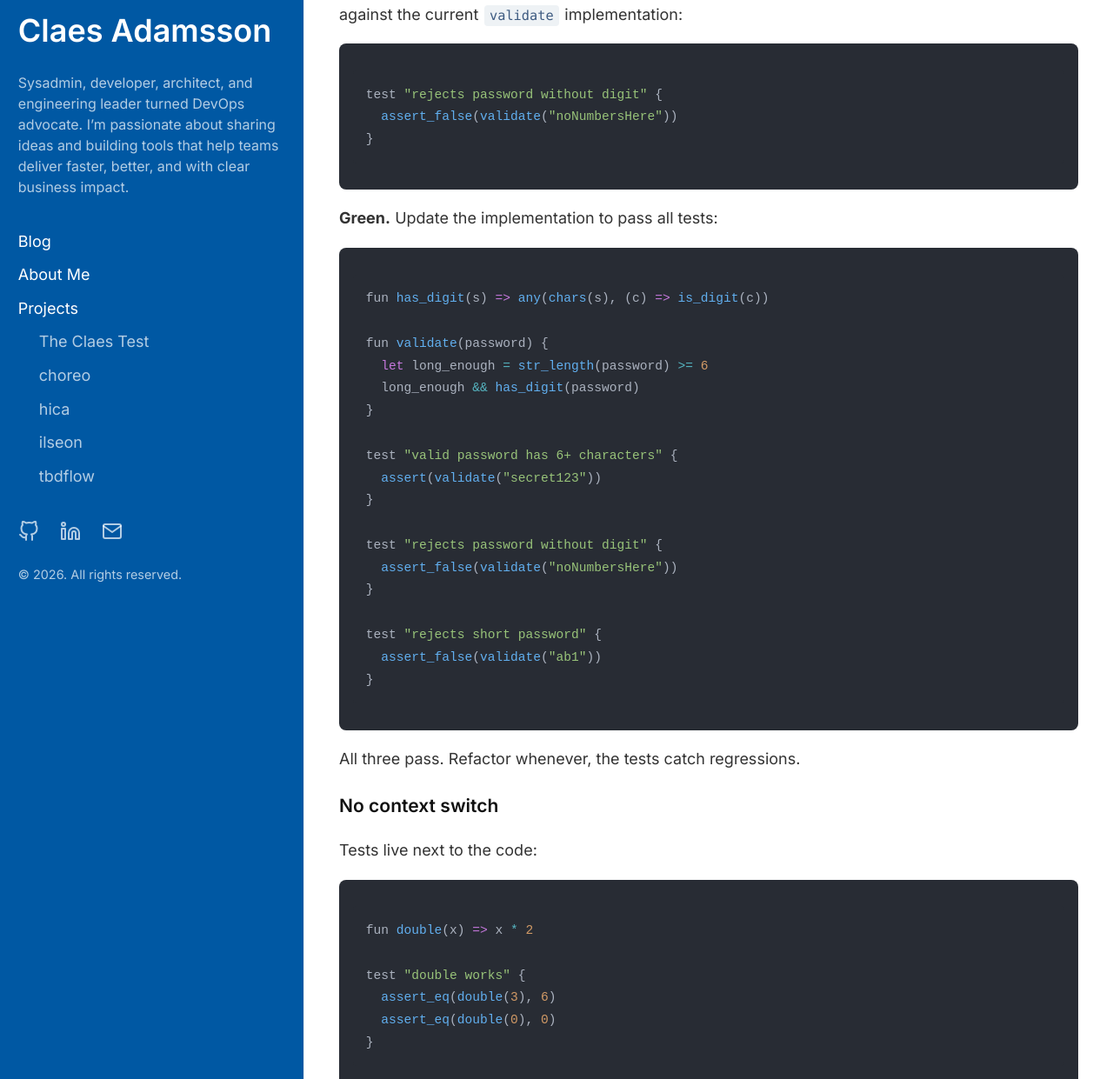
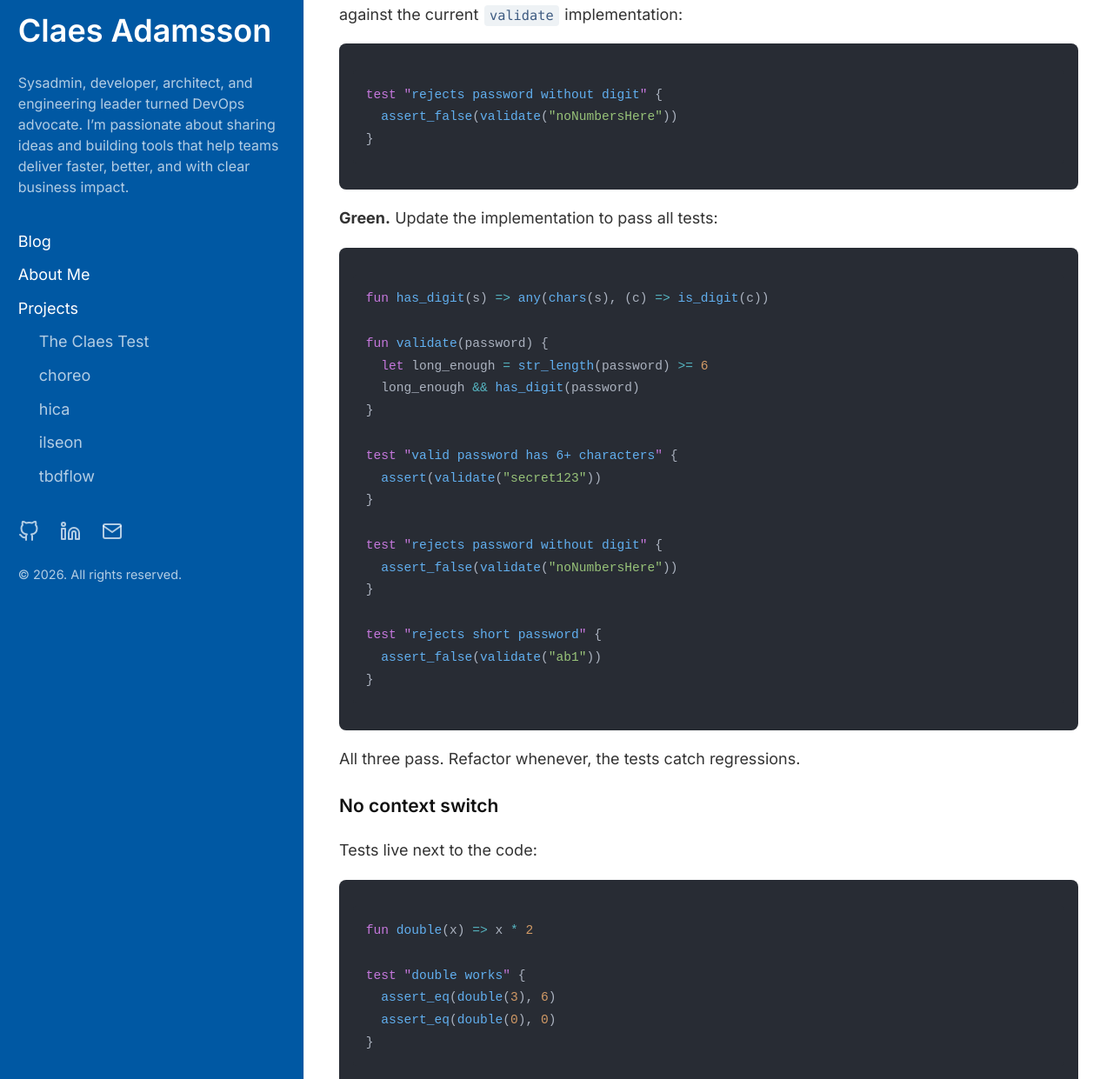
Before and after one commit to cladam/cladam.github.io, a Jekyll site: the page built from _posts/2026-05-20-tdd-hica.md, in a window 1280 px wide and 1400 px high, scrolled down 2025 px, cut to the strip 159-1400 px from the top of the window. Shown: the whole strip at 87% size. Built offline with Jekyll 4.4.1, drawn with Linux system fonts in a browser that asks for light colours; comment, search, counter and statistics services are not loaded; some of the changed lines change nothing that is shown; some of the changed text lies outside the part shown.

Commit message:
feat: add plugin for hica code syntax and update blog post
Intent Log:
- Pre-sync safety snapshot

````diff
--- /dev/null
+++ b/_plugins/hica_lexer.rb
@@ -0,0 +1,120 @@
+require 'rouge'
+
+module Rouge
+  module Lexers
+    class Hica < Rouge::RegexLexer
+      title "hica"
+      desc "The hica programming language (hica.dev)"
+      tag 'hica'
+      filenames '*.hc'
+      mimetypes 'text/x-hica'
+
+      KEYWORD_CONTROL = %w(
+        if else match for in while loop repeat break continue return
+      ).freeze
+
+      KEYWORD_DECLARATION = %w(
+        fun let var struct type extern
+      ).freeze
+
+      KEYWORD_IMPORT = %w(
+        import from pub
+      ).freeze
+
+      KEYWORD_TEST = %w(
+        test
+      ).freeze
+
+      BUILTIN_CONSTANTS = %w(
+        true false None
+      ).freeze
+
+      BUILTIN_CONSTRUCTORS = %w(
+        Some Ok Err
+      ).freeze
+
+      BUILTIN_TYPES = %w(
+        int float bool string char list maybe result
+      ).freeze
+
+      state :root do
+        # Line comments
+        rule %r(//.*$), Comment::Single
+
+        # Whitespace
+        rule %r/\s+/, Text::Whitespace
+
+        # Test block with string name
+        rule %r/\b(test)\s+"/, Keyword, :test_name
+
+        # Keywords
+        rule %r/\b(#{KEYWORD_CONTROL.join('|')})\b/, Keyword
+        rule %r/\b(#{KEYWORD_DECLARATION.join('|')})\b/, Keyword::Declaration
+        rule %r/\b(#{KEYWORD_IMPORT.join('|')})\b/, Keyword::Namespace
+
+        # Built-in constants
+        rule %r/\b(#{BUILTIN_CONSTANTS.join('|')})\b/, Keyword::Constant
+
+        # Built-in types
+        rule %r/\b(#{BUILTIN_TYPES.join('|')})\b/, Keyword::Type
+
+        # Built-in constructors
+        rule %r/\b(#{BUILTIN_CONSTRUCTORS.join('|')})\b/, Name::Builtin
+
+        # User-defined PascalCase constructors / type names
+        rule %r/\b[A-Z][a-zA-Z0-9_]*\b/, Name::Class
+
+        # Function declaration: fun name
+        rule %r/(?<=\bfun\s)[a-z_][a-zA-Z0-9_]*/, Name::Function
+
+        # Function call: name(
+        rule %r/\b([a-z_][a-zA-Z0-9_]*)(\s*\()/ do
+          groups Name::Function, Punctuation
+        end
+
+        # Numbers
+        rule %r/\b0[xX][0-9a-fA-F_]+\b/, Num::Hex
+        rule %r/\b0[bB][01_]+\b/, Num::Bin
+        rule %r/\b[0-9][0-9_]*\.[0-9][0-9_]*\b/, Num::Float
+        rule %r/\b[0-9][0-9_]*\b/, Num::Integer
+
+        # Strings
+        rule %r/"/, Str::Double, :string
+
+        # Char literals
+        rule %r/'[^']'/, Str::Char
+
+        # Multi-char operators
+        rule %r/\.\.\./, Operator
+        rule %r/\.\.=/, Operator
+        rule %r/\.\./,  Operator
+        rule %r/\|>/,   Operator
+        rule %r/=>/,    Operator
+        rule %r/->/,    Operator
+        rule %r/==|!=|<=|>=/, Operator
+        rule %r/&&|\|\|/, Operator
+
+        # Single-char operators
+        rule %r/[+\-*\/%=<>!?|]/, Operator
+
+        # Punctuation
+        rule %r/[{}()\[\],;:.]/, Punctuation
+
+        # Identifiers
+        rule %r/[a-z_][a-zA-Z0-9_]*/, Name
+      end
+
+      state :string do
+        rule %r/"/, Str::Double, :pop!
+        rule %r/\\[nrtf0\\\/"'{}]/, Str::Escape
+        rule %r/\{[^}]*\}/, Str::Interpol
+        rule %r/[^"\\{]+/, Str::Double
+      end
+
+      state :test_name do
+        rule %r/[^"]+/, Name::Function
+        rule %r/"/, Keyword, :pop!
+      end
+    end
+  end
+end
--- a/_posts/2026-05-20-tdd-hica.md
+++ b/_posts/2026-05-20-tdd-hica.md
@@ -26,7 +26,7 @@ When you remove friction from testing, people test first. That's what happened w
 
 hica has Hindley-Milner inference and exhaustive pattern matching. A lot of the defensive tests I'd write in other languages aren't needed:
 
-```rust
+```hica
 type Direction {
   North, South, East, West
 }
@@ -52,7 +52,7 @@ Let's build a simple password validator from scratch.
 
 **Red.** Stub the interface, assert what you want:
 
-```rust
+```hica
 fun validate(password) => false
 
 test "valid password has 6+ characters" {
@@ -64,7 +64,7 @@ test "valid password has 6+ characters" {
 
 **Green.** Minimum code to pass:
 
-```rust
+```hica
 fun validate(password) => str_length(password) >= 6
 ```
 
@@ -72,7 +72,7 @@ Passes.
 
 **Red again.** New requirement: passwords need at least one digit. Add a test for it. It should fail against the current `validate` implementation:
 
-```rust
+```hica
 test "rejects password without digit" {
   assert_false(validate("noNumbersHere"))
 }
@@ -80,7 +80,7 @@ test "rejects password without digit" {
 
 **Green.** Update the implementation to pass all tests:
 
-```rust
+```hica
 fun has_digit(s) => any(chars(s), (c) => is_digit(c))
 
 fun validate(password) {
@@ -107,7 +107,7 @@ All three pass. Refactor whenever, the tests catch regressions.
 
 Tests live next to the code:
 
-```rust
+```hica
 fun double(x) => x * 2
 
 test "double works" {
````
